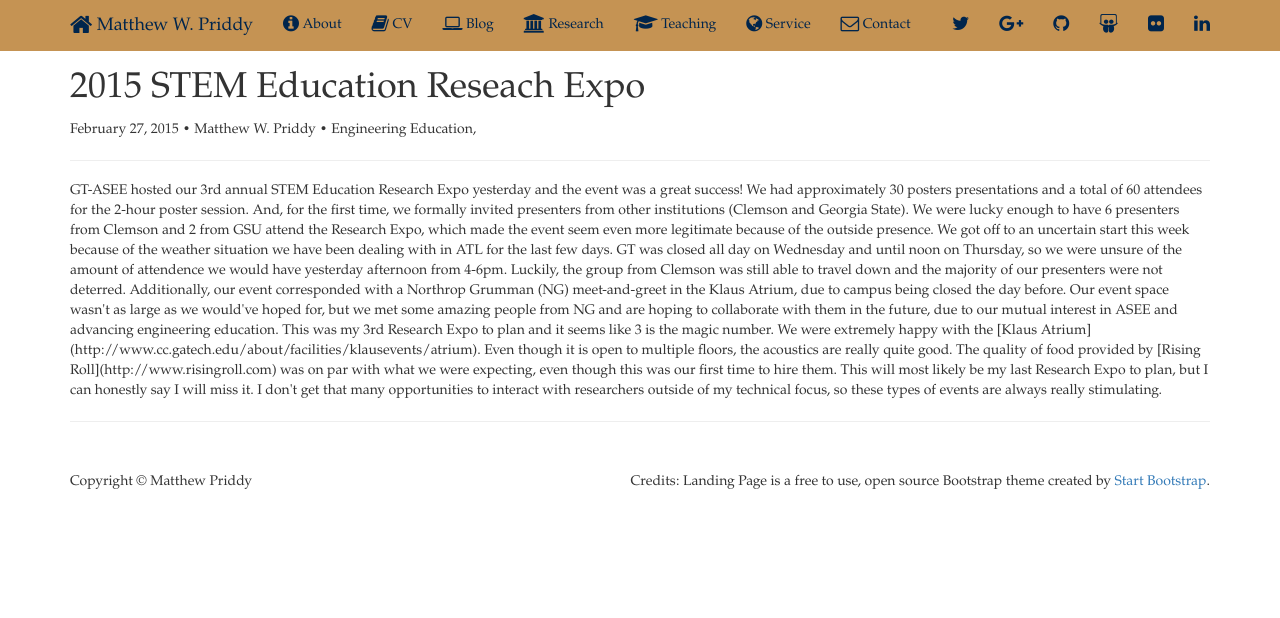
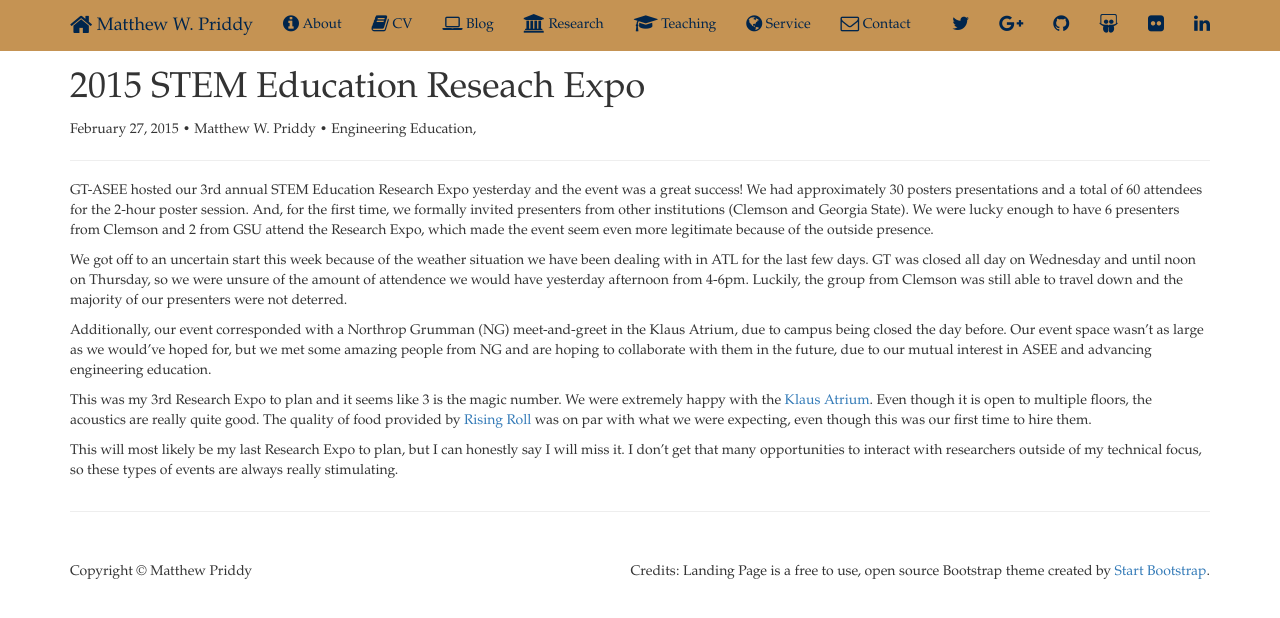
Before and after one commit to mwpriddy/mwpriddy.github.io, a Jekyll site: the page built from _posts/2015-02-26-ASEE-Research-Expo.md, in a window 1280 px wide. Shown: the top 618 px of the page. Built offline with Jekyll 4.4.1, drawn with Linux system fonts in a browser that asks for light colours; nearby versions of some CDN libraries.

Commit message:
Update 2015-02-26-ASEE-Research-Expo.md

```diff
--- a/_posts/2015-02-26-ASEE-Research-Expo.md
+++ b/_posts/2015-02-26-ASEE-Research-Expo.md
@@ -6,7 +6,6 @@ author: Matthew W. Priddy
 meta: Engineering Education,
 cover: "http://www.asee.gtorg.gatech.edu/wp-content/uploads/2014/11/cropped-new_ASEE+GT_Logo_small1.jpg"
 ---
-<div class="align-justify">
 
 GT-ASEE hosted our 3rd annual STEM Education Research Expo yesterday and the event was a great success!  We had approximately 30 posters presentations and a total of 60 attendees for the 2-hour poster session.  And, for the first time, we formally invited presenters from other institutions (Clemson and Georgia State).  We were lucky enough to have 6 presenters from Clemson and 2 from GSU attend the Research Expo, which made the event seem even more legitimate because of the outside presence.
 
@@ -17,5 +16,3 @@ Additionally, our event corresponded with a Northrop Grumman (NG) meet-and-greet
 This was my 3rd Research Expo to plan and it seems like 3 is the magic number.  We were extremely happy with the [Klaus Atrium](http://www.cc.gatech.edu/about/facilities/klausevents/atrium).  Even though it is open to multiple floors, the acoustics are really quite good.  The quality of food provided by [Rising Roll](http://www.risingroll.com) was on par with what we were expecting, even though this was our first time to hire them.
 
 This will most likely be my last Research Expo to plan, but I can honestly say I will miss it.  I don't get that many opportunities to interact with researchers outside of my technical focus, so these types of events are always really stimulating.
-
-</div>
```
